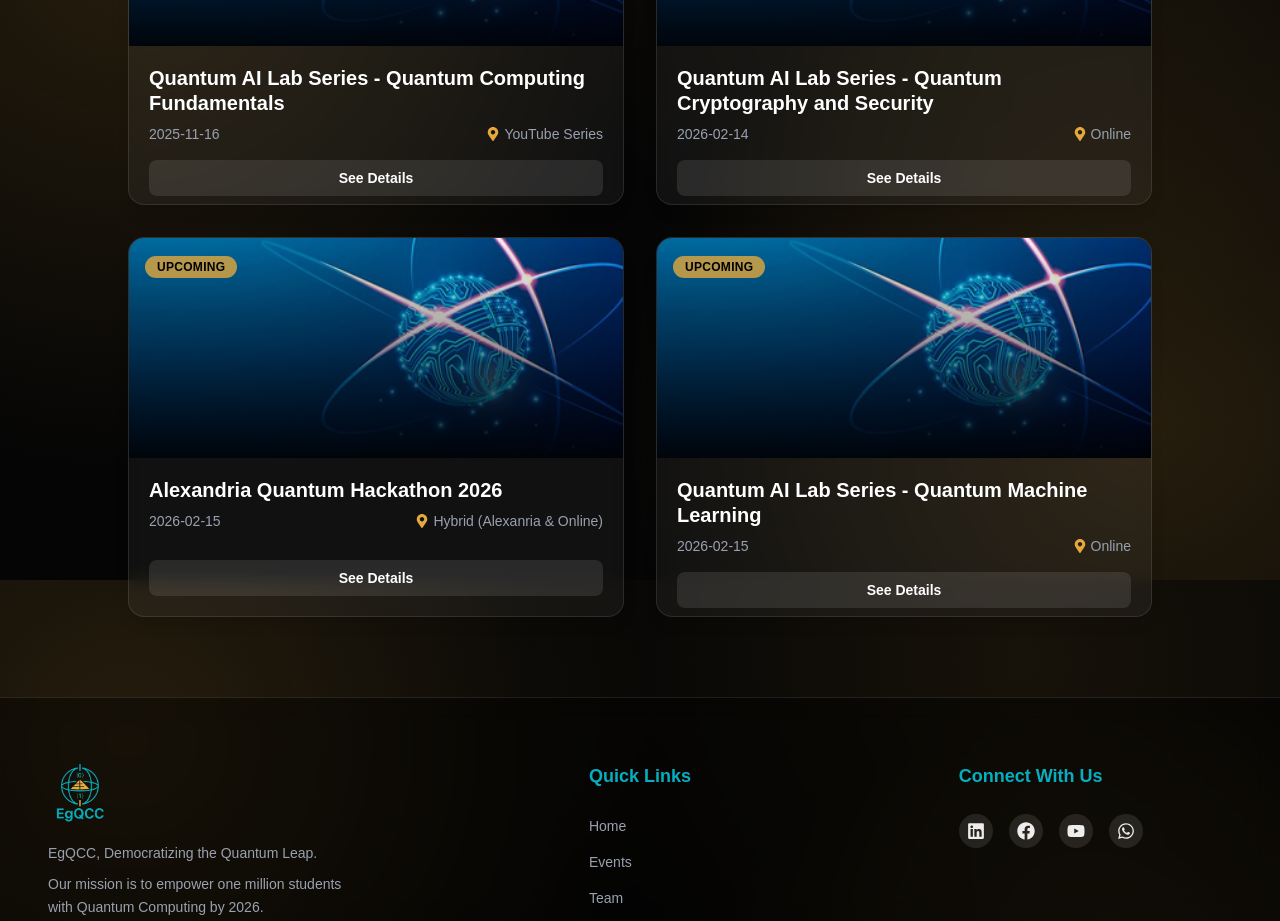
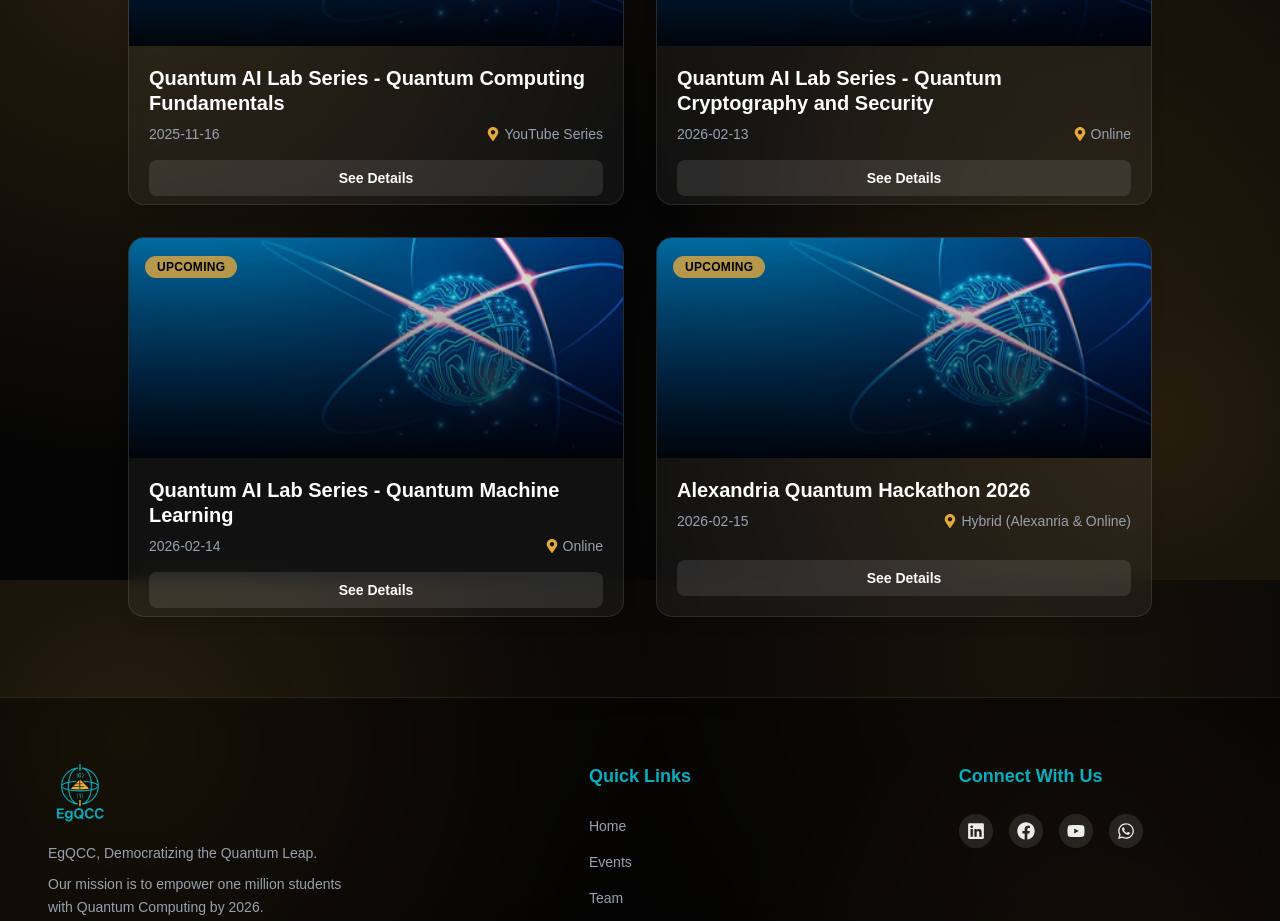
Before and after one commit to QuantumAI-lab/website_frontend, a Next.js app: page /events in a window 1280 px wide. Shown: the part 1020-1941 px from the top of the page. Built offline with nearby package versions, Linux system fonts and the light colour scheme; a web font is replaced by a local one.

Commit message:
edit events data

```diff
--- a/src/data/events.ts
+++ b/src/data/events.ts
@@ -97,7 +97,7 @@ export const events: Event[] = [
   {
     id: "5",
     title: "Quantum AI Lab Series - Quantum Cryptography and Security",
-    date: "2026-02-14",
+    date: "2026-02-13",
     category: "Lecture",
     location: "Online",
     status: "Upcoming",
@@ -112,7 +112,7 @@ export const events: Event[] = [
   {
     id: "6",
     title: "Quantum AI Lab Series - Quantum Machine Learning",
-    date: "2026-02-15",
+    date: "2026-02-14",
     category: "Lecture",
     location: "Online",
     status: "Upcoming",
```
